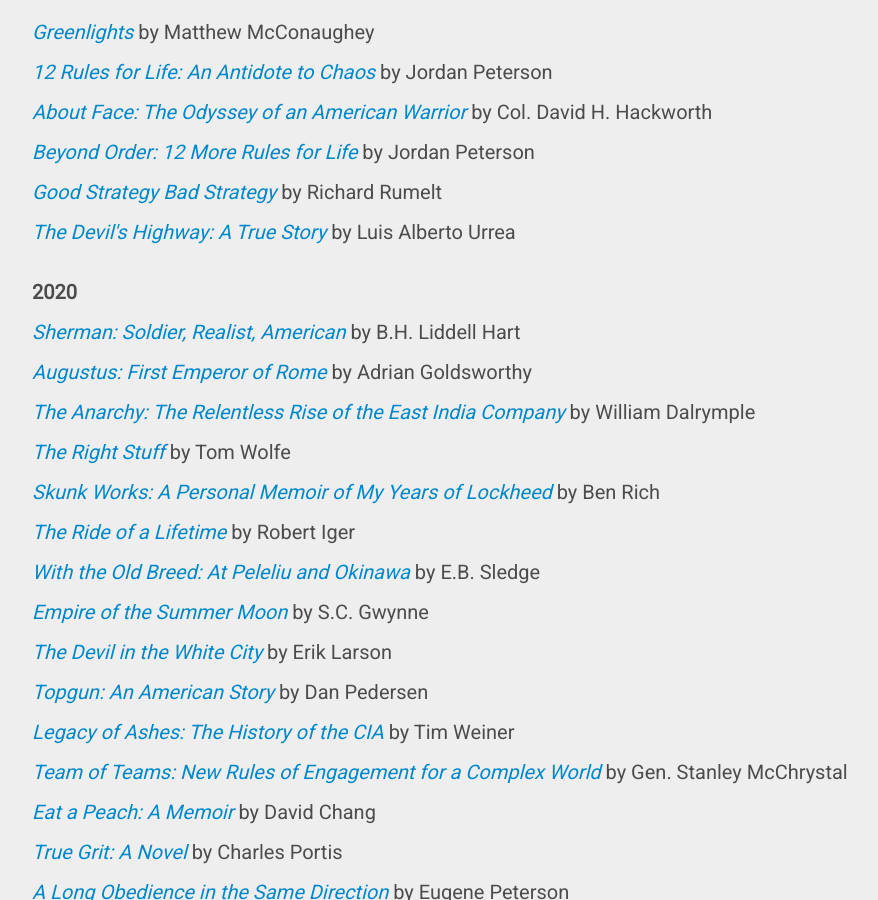
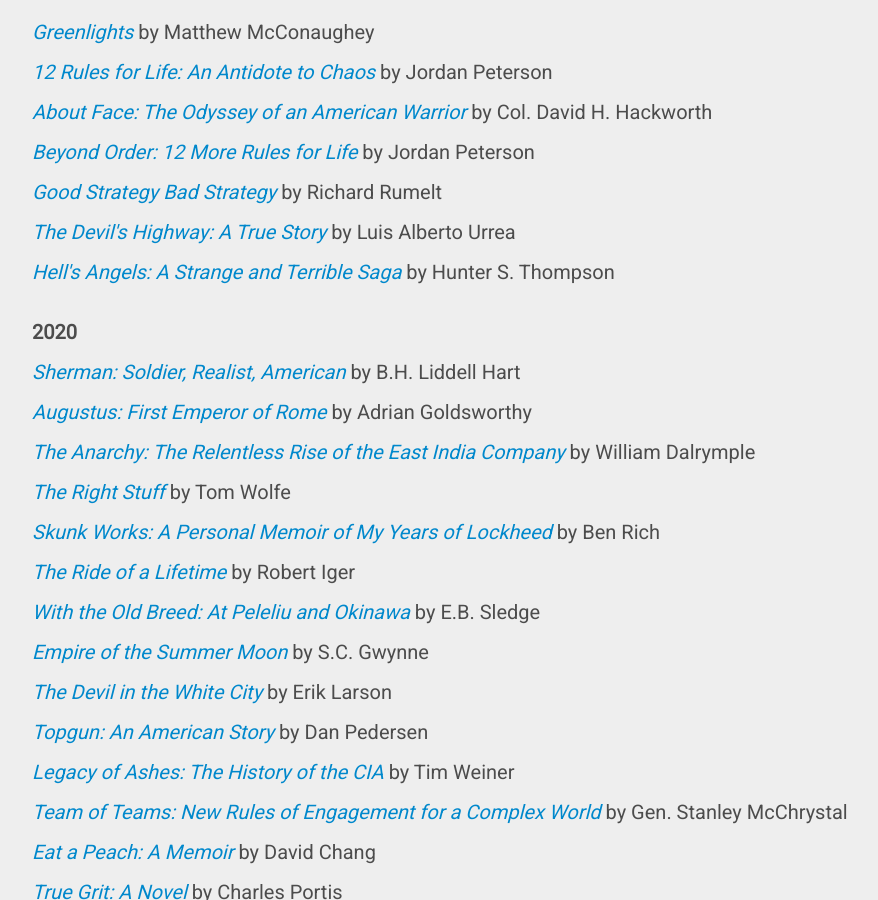
Before and after one commit to speric/speric.github.com, a Jekyll site: the page built from books/index.html, in a window 1280 px wide and 900 px high, scrolled down 429 px. Shown: the whole window, without its empty margins (138-1016 px from the left). Built offline with Jekyll 4.4.1, drawn with Linux system fonts in a browser that asks for light colours; some web fonts are replaced; comment, search, counter and statistics services are not loaded.

Commit message:
Add Hell's Angels

```diff
--- a/books/index.html
+++ b/books/index.html
@@ -17,6 +17,7 @@
   <p><i><a href="https://www.jordanbpeterson.com/beyond-order-12-more-rules-for-life/">Beyond Order: 12 More Rules for Life</a></i> by Jordan Peterson</p>
   <p><i><a href="https://www.amazon.com/Good-Strategy-Bad-Difference-Matters/dp/0307886239">Good Strategy Bad Strategy</a></i> by Richard Rumelt</p>
   <p><i><a href="https://www.amazon.com/Devils-Highway-True-Story/dp/0316010804">The Devil's Highway: A True Story</a></i> by Luis Alberto Urrea</p>
+  <p><i><a href="https://www.amazon.com/Hells-Angels-Strange-Terrible-Saga/dp/0345410084/">Hell's Angels: A Strange and Terrible Saga</a></i> by Hunter S. Thompson</p>
 
   <br/>
 
```
